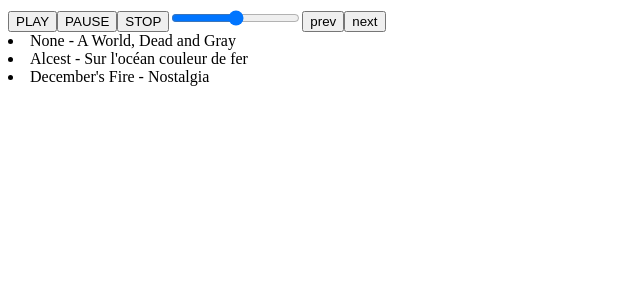
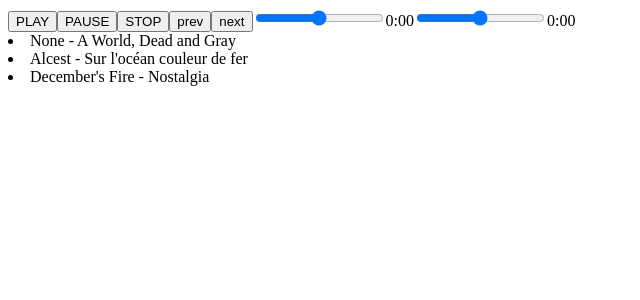
Before and after one commit to Necromayhem/audio, a Vue app: page / in a window 1280 px wide. Shown: the top 300 px of the page, without its empty margins (0-640 px from the left). Built offline with nearby package versions, Linux system fonts and the light colour scheme.

Commit message:
add duration range

```diff
--- a/src/App.vue
+++ b/src/App.vue
@@ -1,5 +1,5 @@
 <script setup>
-import { nextTick, onMounted, ref, watch } from "vue";
+import { computed, nextTick, onMounted, ref, watch } from "vue";
 import track2 from "./audio/Alcest - Sur l'océan couleur de fer.mp3";
 import track3 from "./audio/December's Fire - Nostalgia.mp3";
 import track1 from "./audio/None - A World, Dead and Gray.mp3";
@@ -7,6 +7,8 @@ import track1 from "./audio/None - A World, Dead and Gray.mp3";
 const audioElement = ref(null);
 const volume = ref(0.5);
 const currentTrackIndex = ref(0);
+const currentTime = ref(0);
+const duration = ref(0);
 
 const tracks = ref([
   {
@@ -64,7 +66,7 @@ const playSelectedTrack = async () => {
   try {
     await nextTick();
     if (audioElement.value) {
-      audioElement.value.load();
+      await audioElement.value.load();
       audioElement.value.volume = volume.value;
       await audioElement.value.play();
     }
@@ -73,11 +75,37 @@ const playSelectedTrack = async () => {
   }
 };
 
-watch(volume, newVolume => {
+const secondsToTime = (seconds) => {
+  const mins = Math.floor(seconds / 60);
+  const secs = Math.floor(seconds % 60);
+  return `${mins}:${secs.toString().padStart(2, "0")}`;
+};
+
+const updateCurrentTime = () => {
+  if (audioElement.value) {
+    currentTime.value = audioElement.value.currentTime;
+  }
+};
+
+const updateDuration = () => {
+  if (audioElement.value) {
+    duration.value = audioElement.value.duration;
+  }
+};
+
+const formattedCurrentTime = computed(() => {
+  return secondsToTime(currentTime.value);
+});
+
+const formattedDuration = computed(() => {
+  return secondsToTime(duration.value);
+});
+
+watch(volume, (newVolume) => {
   if (audioElement.value) {
     audioElement.value.volume = newVolume;
   }
-})
+});
 
 onMounted(() => {
   audioElement.value.load();
@@ -86,14 +114,22 @@ onMounted(() => {
 
 <template>
   <div class="main"></div>
-  <audio ref="audioElement" :src="tracks[currentTrackIndex].url"></audio>
+  <audio
+    ref="audioElement"
+    :src="tracks[currentTrackIndex].url"
+    @timeupdate="updateCurrentTime"
+    @canplaythrough="updateDuration"
+  ></audio>
   <div class="controls">
     <button @click="play">PLAY</button>
     <button @click="pause">PAUSE</button>
     <button @click="stop">STOP</button>
-    <input type="range" min="0" max="1" step="0.01" v-model="volume" />
     <button @click="prevTrack">prev</button>
     <button @click="nextTrack">next</button>
+    <input type="range" min="0" max="1" step="0.01" v-model="volume" />
+    <span>{{ formattedCurrentTime }}</span>
+    <input type="range" min="0" max="" />
+    <span>{{ formattedDuration }}</span>
   </div>
   <div class="track-list">
     <li
```
